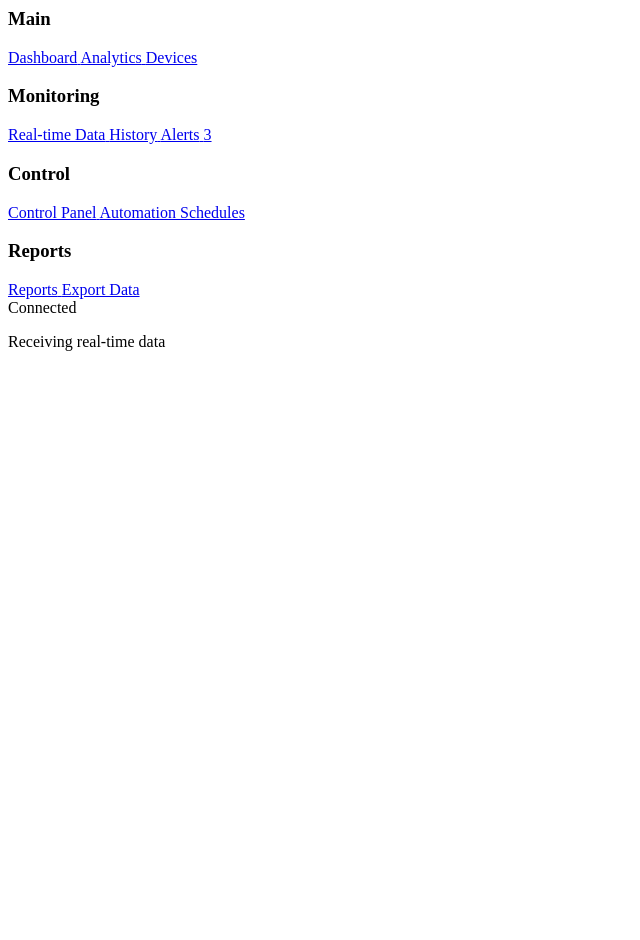
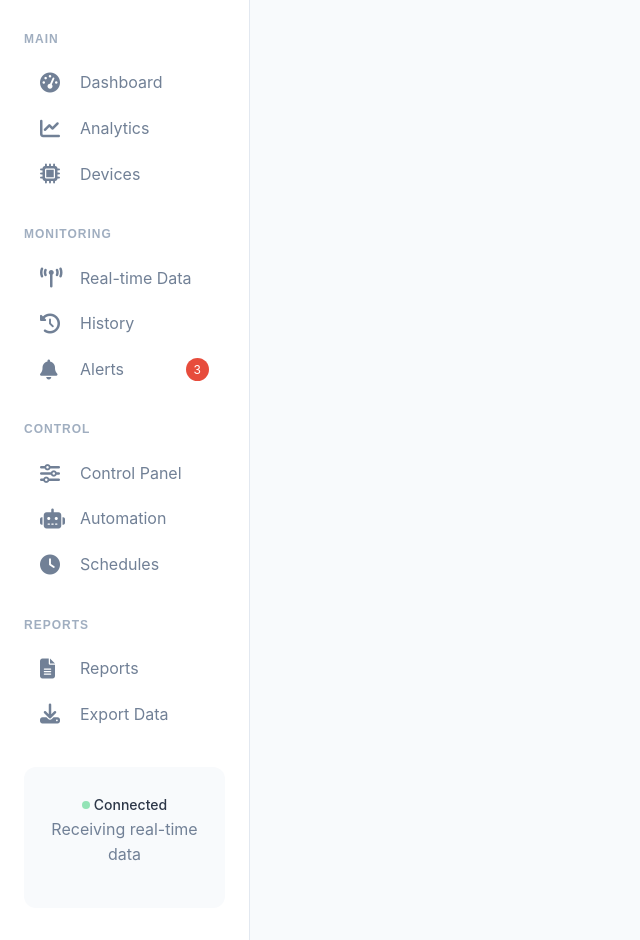
Before and after one commit to krishna2062/air-purification-and-fire-detection, a plain HTML site: page navbar.html in a window 1280 px wide. Shown: the whole page, without its empty margins (0-640 px from the left). Before the commit the page ends 800 px from the top, so only its background shows below. Drawn offline with Linux system fonts and the light colour scheme.

Commit message:
Update navbar.html

```diff
--- a/navbar.html
+++ b/navbar.html
@@ -1,3 +1,23 @@
+<!DOCTYPE html>
+<html lang="en">
+
+<head>
+    <meta charset="UTF-8">
+    <meta name="viewport" content="width=device-width, initial-scale=1.0">
+    <title>nav bar | AI Smart Air Purification System</title>
+
+    <!-- Icons -->
+    <link rel="stylesheet" href="https://cdnjs.cloudflare.com/ajax/libs/font-awesome/6.4.0/css/all.min.css">
+
+    <!-- Styles -->
+    <link rel="stylesheet" href="styles.css">
+</head>
+
+<body>
+
+
+
+
 <aside class="sidebar">
     <nav class="sidebar-nav">
         <div class="nav-section">
@@ -69,4 +89,8 @@
         </div>
         <p class="status-text">Receiving real-time data</p>
     </div>
+
 </aside>
+
+</body>
+</html>
```
